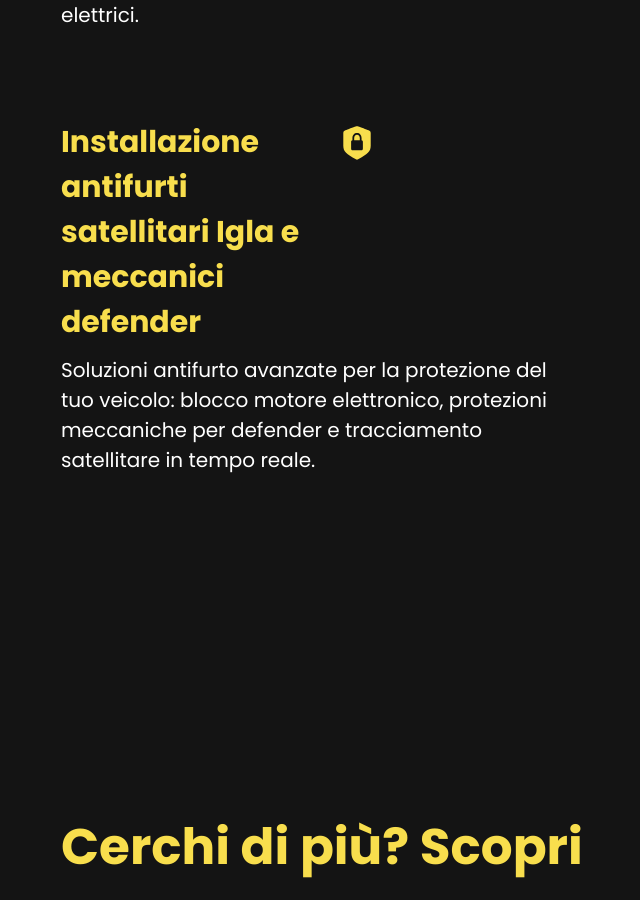
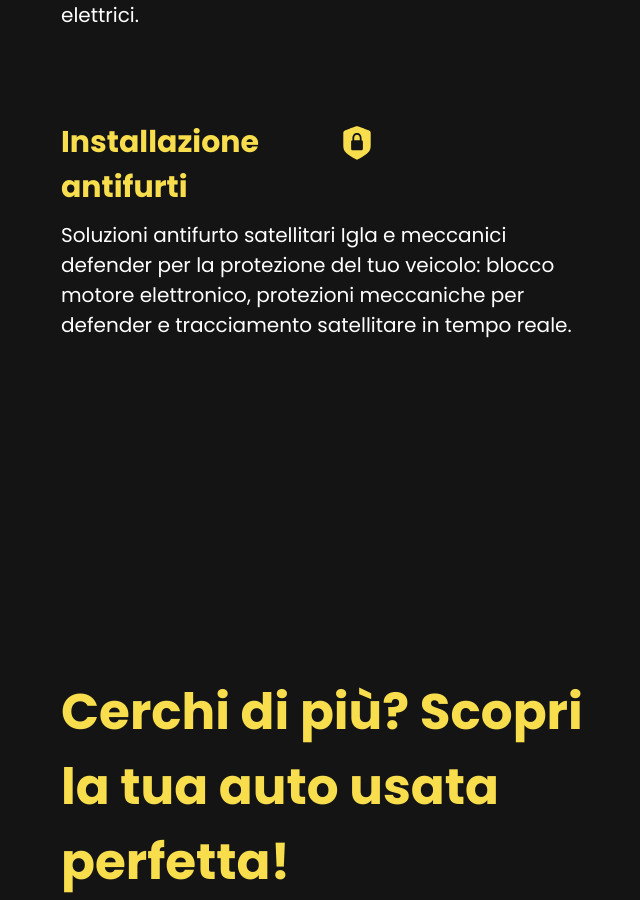
Before and after one commit to michelepatella/mmeletricarservice.it, a React (Create React App) app: page /servizi in a window 1280 px wide. Shown: the part 6951-7851 px from the top of the page, without its empty margins (219-859 px from the left). Built offline with nearby package versions, Linux system fonts and the light colour scheme.

Commit message:
service title and description changed

```diff
--- a/src/js/utility/constants.js
+++ b/src/js/utility/constants.js
@@ -51,7 +51,7 @@ export const SERVIZI = [
     {title: "Duplicazione chiavi e telecomandi", description: "Realizzazione di copie di chiavi e telecomandi per ogni tipo di veicolo.", icon: '/icons/keyIcon.svg'},
     {title: "Diagnosi elettronica", description: "Individuazione e risoluzione di guasti elettronici per un’analisi precisa del tuo veicolo.", icon: '/icons/diagnosisIcon.svg'},
     {title: "Veicoli ibridi ed elettrici", description: "Manutenzione specializzata per veicoli ibridi ed elettrici.", icon: '/icons/electricar.svg'},
-    {title: "Installazione antifurti satellitari Igla e meccanici defender", description: "Soluzioni antifurto avanzate per la protezione del tuo veicolo: blocco motore elettronico, protezioni meccaniche per defender e tracciamento satellitare in tempo reale.", icon: '/icons/antiTheftIcon.svg'}
+    {title: "Installazione antifurti", description: "Soluzioni antifurto satellitari Igla e meccanici defender per la protezione del tuo veicolo: blocco motore elettronico, protezioni meccaniche per defender e tracciamento satellitare in tempo reale.", icon: '/icons/antiTheftIcon.svg'}
 ];
 
 export const CONTATTI_TITLE = "Sempre al tuo <br> servizio.";
```
